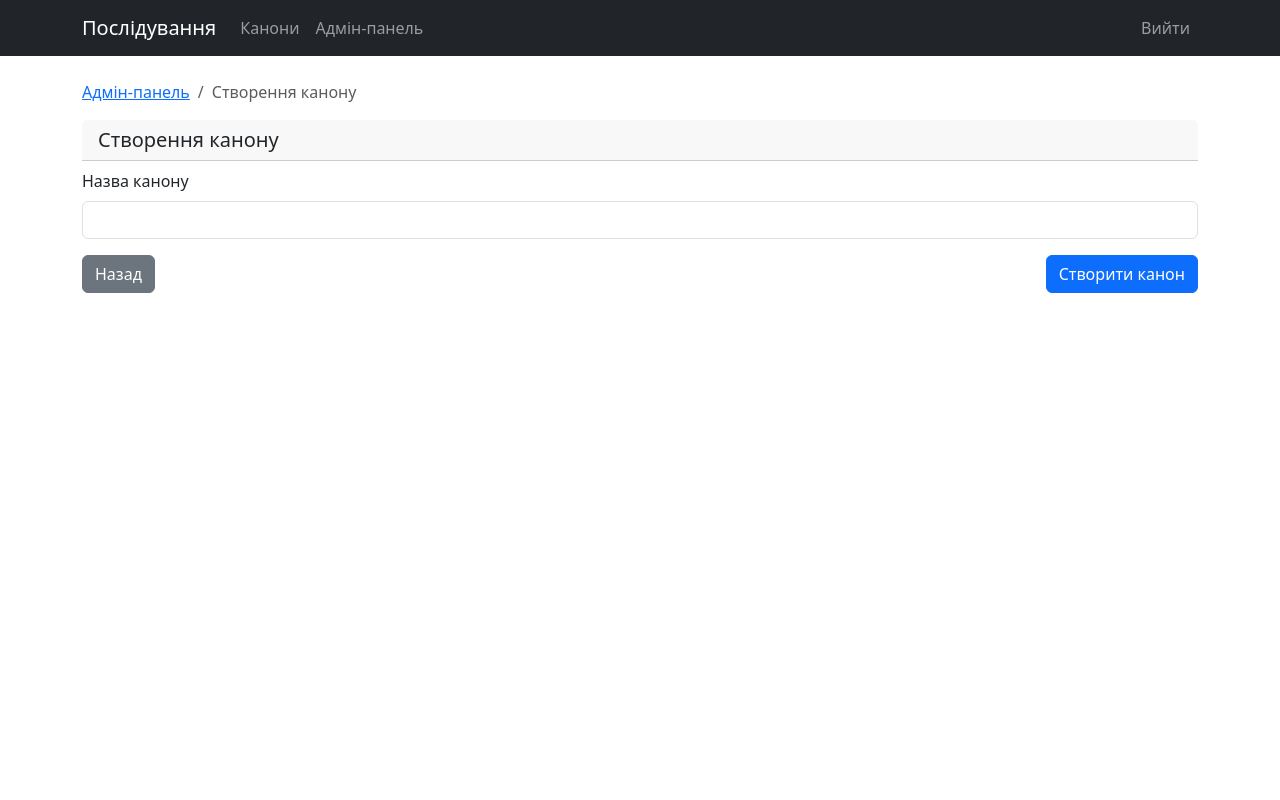
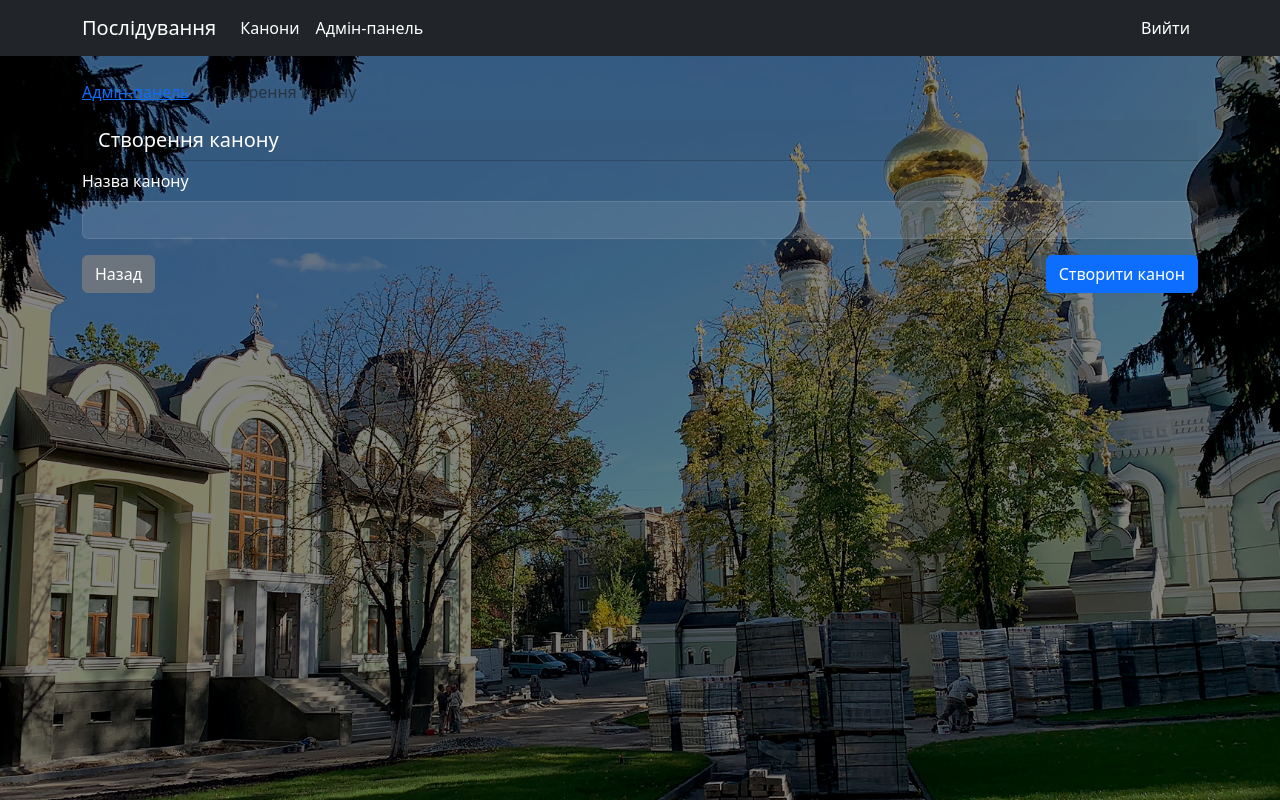
Before and after one commit to erpike/church_charter, a Flask app: page /admin/canon/create in a window 1280 px wide. Run offline with Flask 3, Linux system fonts and the light colour scheme; the visitor is signed in with stand-in values (Sample User, id 1); parts of the project's set-up code (start-up, migrations or seed data) failed here and were passed over.

Commit message:
bg image added and color font changed

```diff
--- a/app/static/css/custom.css
+++ b/app/static/css/custom.css
@@ -1,4 +1,42 @@
 /* Custom styles for the canon detail page */
+
+/* Main background styling */
+body {
+    background-image: url('../images/church-background.jpg');
+    background-size: cover;
+    background-position: center;
+    background-attachment: fixed;
+    background-repeat: no-repeat;
+    min-height: 100vh;
+}
+
+/* Add a semi-transparent overlay to improve text readability */
+body::before {
+    content: '';
+    position: fixed;
+    top: 0;
+    left: 0;
+    width: 100%;
+    height: 100%;
+    background-color: rgba(0, 0, 0, 0.491);
+    z-index: -1;
+}
+
+/* White text for headings and form elements */
+h1, h2, h3, h4, h5, h6, .navbar-brand, .nav-link,
+label, input, .form-control {
+    color: #ffffff !important;
+}
+
+/* Style form inputs */
+.form-control {
+    background-color: rgba(255, 255, 255, 0.1) !important;
+    border: 1px solid rgba(255, 255, 255, 0.2) !important;
+}
+
+.form-control::placeholder {
+    color: rgba(255, 255, 255, 0.7) !important;
+}
 
 /* Remove borders from list-group-items */
 .list-group-item {
```
Also changed, not shown: app/static/images/church-background.jpg (added).
